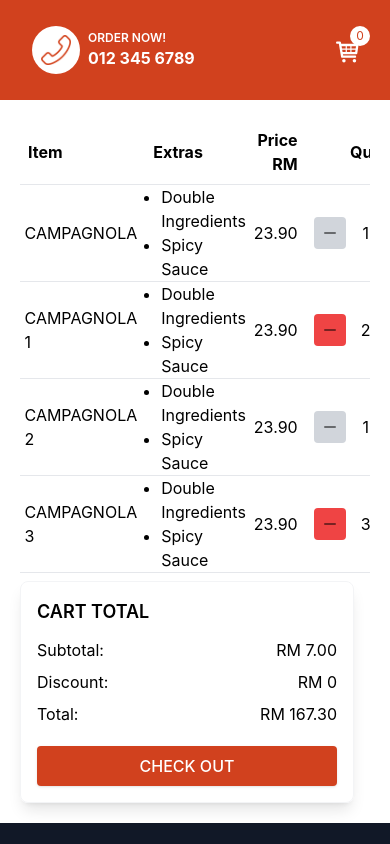
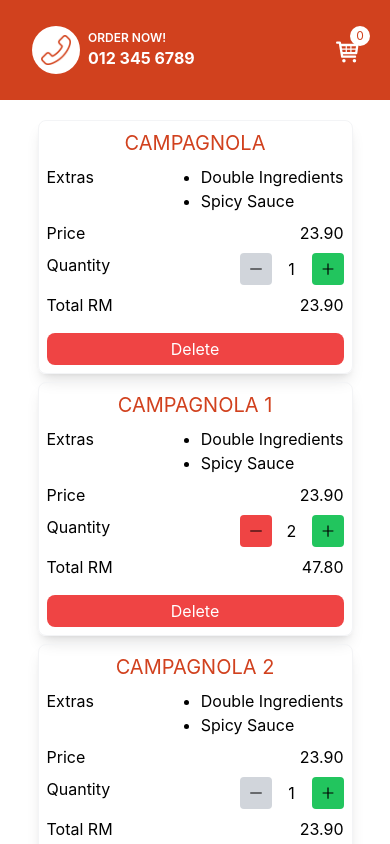
Before and after one commit to nahcnats/restaurant-fe, a Next.js app: page /cart in a window 390 px wide. Shown: the top 844 px of the page. Built offline with nearby package versions, Linux system fonts and the light colour scheme.

Commit message:
order and cart responsive styling

```diff
--- a/pages/cart.tsx
+++ b/pages/cart.tsx
@@ -40,6 +40,7 @@ function CartPage() {
         <Layout title="Cart">
             <div className="grid grid-cols-1 gap-2 p-5 md:grid-cols-4">
                 <div className="col-span-3 overflow-x-auto">
+                    <div className="hidden md:block">
                         <table className="min-w-full">
                             <thead>
                                 <tr className="border-b">
@@ -76,15 +77,20 @@ function CartPage() {
                                                             className="rounded"
                                                         />
                                                     </div>
-                                                &nbsp; <span>{item.name}</span>
+                                                    &nbsp;{" "}
+                                                    <span>{item.name}</span>
                                                 </a>
                                             </Link>
                                         </td>
                                         <td>
                                             <ul className="list-disc pl-4">
-                                            {item.extras.map((extra, idx) => (
-                                                <li key={idx}>{extra}</li>
-                                            ))}
+                                                {item.extras.map(
+                                                    (extra, idx) => (
+                                                        <li key={idx}>
+                                                            {extra}
+                                                        </li>
+                                                    )
+                                                )}
                                             </ul>
                                         </td>
                                         <td className="px-2 text-right md:px-0">
@@ -97,9 +103,9 @@ function CartPage() {
                                             />
                                         </td>
                                         <td className="px-2 text-right md:px-0">
-                                        {(item.price * item.quantity).toFixed(
-                                            2
-                                        )}
+                                            {(
+                                                item.price * item.quantity
+                                            ).toFixed(2)}
                                         </td>
                                         <td className="text-center text-red-500">
                                             <button className=" hover:text-accent">
@@ -110,6 +116,47 @@ function CartPage() {
                                 ))}
                             </tbody>
                         </table>
+                    </div>
+
+                    <div className="flex flex-col items-center md:hidden">
+                        {cartItems.map((item, i) => (
+                            <div key={i} className="card mb-2 w-[90%] p-2">
+                                <h1 className="mb-2 text-center text-xl text-primary">
+                                    {item.name}
+                                </h1>
+                                <div className="mb-2 flex flex-row justify-between">
+                                    <div className="font-[500">Extras</div>
+                                    <ul className="list-disc pl-4">
+                                        {item.extras.map((extra, idx) => (
+                                            <li key={idx}>{extra}</li>
+                                        ))}
+                                    </ul>
+                                </div>
+                                <div className="mb-2 flex flex-row justify-between">
+                                    <div className="font-[500">Price</div>
+                                    <div>{item.price.toFixed(2)}</div>
+                                </div>
+                                <div className="mb-2 flex flex-row justify-between">
+                                    <div className="font-[500">Quantity</div>
+                                    <QuantityToggler
+                                        item={item}
+                                        onUpdate={() => null}
+                                    />
+                                </div>
+                                <div className="mb-4 flex flex-row justify-between">
+                                    <div className="font-[500">Total RM</div>
+                                    <div>
+                                        {(item.price * item.quantity).toFixed(
+                                            2
+                                        )}
+                                    </div>
+                                </div>
+                                <button className="w-full rounded-lg bg-red-500 p-1 text-white">
+                                    Delete
+                                </button>
+                            </div>
+                        ))}
+                    </div>
                 </div>
                 <div>
                     <div className="card max-h-56 p-4">
--- a/pages/orders/[id].tsx
+++ b/pages/orders/[id].tsx
@@ -51,6 +51,7 @@ function OrderPage() {
         <Layout title="Order">
             <div className="grid grid-cols-1 gap-2 p-5 md:grid-cols-4">
                 <div className="col-span-3 overflow-x-auto">
+                    <div className="hidden md:block">
                         <table className="min-w-full">
                             <thead>
                                 <tr className="border-b">
@@ -81,6 +82,31 @@ function OrderPage() {
                                 ))}
                             </tbody>
                         </table>
+                    </div>
+
+                    <div className="flex flex-col items-center md:hidden">
+                        {orderItems.map((item, i) => (
+                            <div key={i} className="card mb-2 w-[90%] p-2">
+                                <div className="mb-2 flex w-full justify-between">
+                                    <div className="font-[500]">Order ID</div>
+                                    <div>{item.orderId}</div>
+                                </div>
+                                <div className="mb-2 flex w-full justify-between">
+                                    <div className="font-[500]">Customer</div>
+                                    <div>{item.customer}</div>
+                                </div>
+                                <div className="mb-2 ">
+                                    <div className="font-[500]">Address</div>
+                                    <div>{item.address}</div>
+                                </div>
+                                <div className="flex w-full justify-between">
+                                    <div className="font-[500]">Total RM</div>
+                                    <div>{item.total.toFixed(2)}</div>
+                                </div>
+                            </div>
+                        ))}
+                    </div>
+
                     <div className="mt-6 flex w-full justify-between md:w-[80%]">
                         {statuses.map((item, index) => (
                             <div key={index} className={statusClass(index)}>
```
Lines whose indentation alone changed are shown as unchanged.
